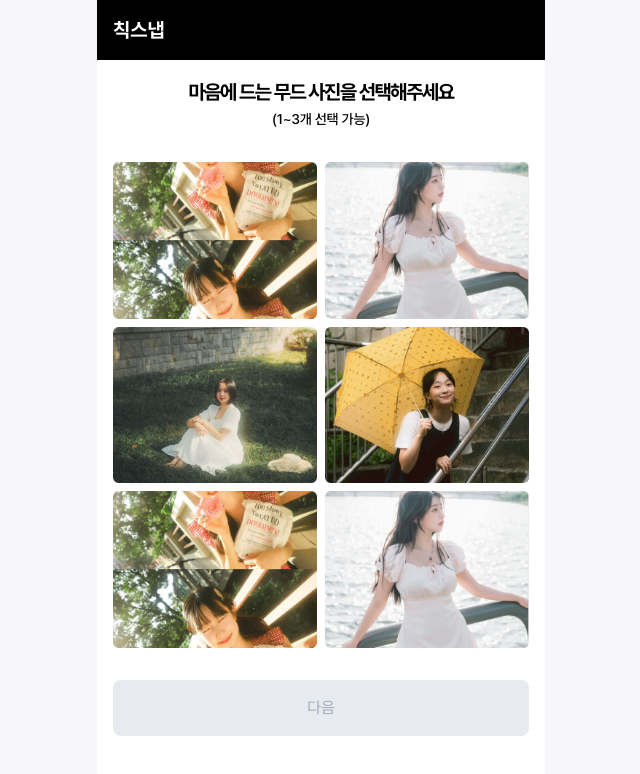
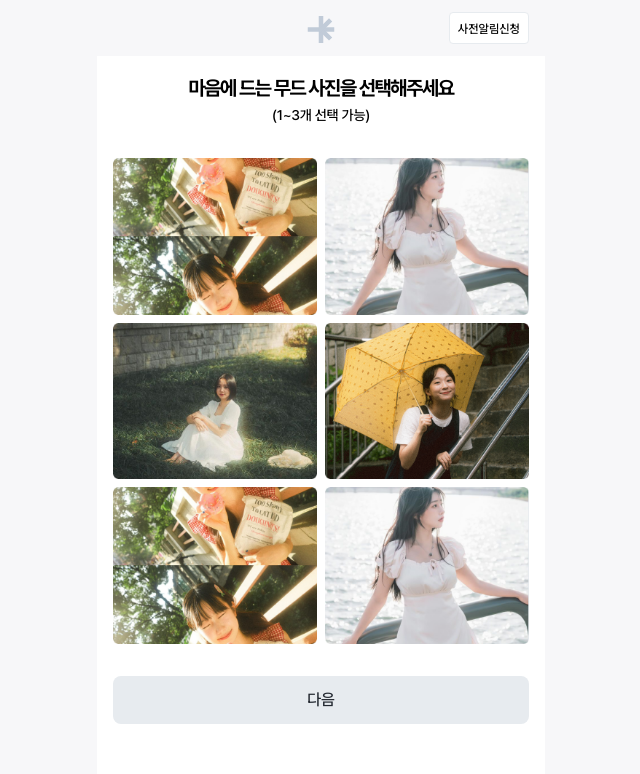
Before and after one commit to NeoSelf1/chiksnap-deployment, a Next.js app: page /select-mood in a window 1280 px wide. Shown: the top 774 px of the page, without its empty margins (319-959 px from the left). Built offline with nearby package versions, Linux system fonts and the light colour scheme.

Commit message:
feat: 헤더 UI (#2)

```diff
--- a/src/app/globals.css
+++ b/src/app/globals.css
@@ -4,7 +4,7 @@
 
 @layer components {
   .heading {
-    @apply font-semibold text-[34px] leading-[32px] tracking-[0px];
+    @apply font-semibold text-[34px] leading-[42px] tracking-[0px];
   }
   .title-1 {
     @apply font-bold text-[20px] leading-[32px] tracking-[-1.5px];
@@ -25,13 +25,13 @@
     @apply font-medium text-[12px] leading-[16px] tracking-[0px];
   }
   .btn {
-    @apply px-8 py-4 rounded-lg transition-colors duration-200 w-full text-center;
+    @apply h-[3rem] px-[1.5rem] py-[0.75rem] rounded-lg transition-colors duration-200 w-full text-center font-medium;
   }
   .btn-primary {
     @apply btn bg-gray-800 text-white hover:bg-gray-700;
   }
   .btn-default {
-    @apply btn bg-gray-100 text-gray-400  hover:bg-gray-200;
+    @apply btn bg-gray-100 text-gray-900  hover:bg-gray-200;
   }
   .btn-selected {
     @apply btn bg-gray-800 text-white;
--- a/src/components/Header.tsx
+++ b/src/components/Header.tsx
@@ -1,12 +1,49 @@
+'use client';
+
+import Image from 'next/image';
 import Link from 'next/link';
-import React from 'react';
+import React, { useEffect, useState } from 'react';
+import { usePathname } from 'next/navigation';
+import Logo from '../data/logo.svg';
+import GrayLogo from '../data/grayLogo.svg';
 
 const Header = () => {
+  const pathname = usePathname();
+  const [isHomePage, setIsHomePage] = useState(pathname === '/');
+
+  useEffect(() => {
+    setIsHomePage(pathname === '/');
+  }, [pathname]);
+
   return (
-    <header className="bg-black text-white p-4 flex justify-between items-center">
-      <Link href="/">
-        <h1 className="text-xl font-bold">칙스냅</h1>
-      </Link>
+    <header
+      className={`${
+        isHomePage
+          ? 'fixed top-0 left-0 right-0 max-w-md mx-auto w-full bg-black/40 backdrop-blur-sm text-white'
+          : 'relative bg-gray-50'
+      } max-w-md mx-auto w-full px-[1rem] h-[3.5rem] flex justify-center z-50`}
+    >
+      <div className="flex justify-center my-[1rem]">
+        <Link href="/">
+          <Image
+            src={isHomePage ? Logo : GrayLogo}
+            alt="chiksnap"
+            width={28}
+            height={28}
+            objectFit="contain"
+          />
+        </Link>
+      </div>
+      <div className="flex items-center">
+        <Link
+          href="/"
+          className={`${
+            isHomePage ? 'border-gray-700' : 'border-gray-100 bg-white'
+          } h-[2rem] p-[8px] rounded-[0.25rem] border absolute right-[1rem]`}
+        >
+          <p className="caption">사전알림신청</p>
+        </Link>
+      </div>
     </header>
   );
 };
```
Also changed, not shown: src/data/grayLogo.svg (added), src/data/logo.svg (added).
